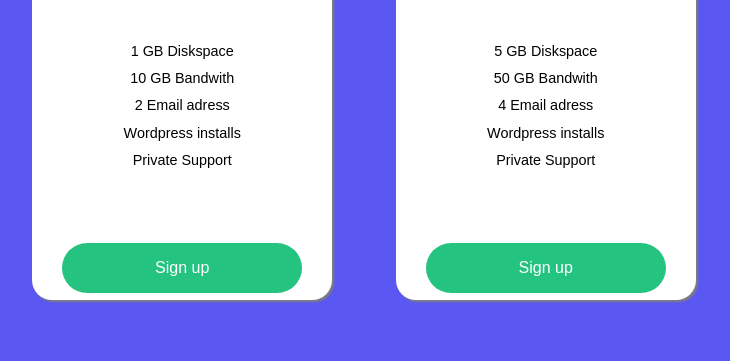
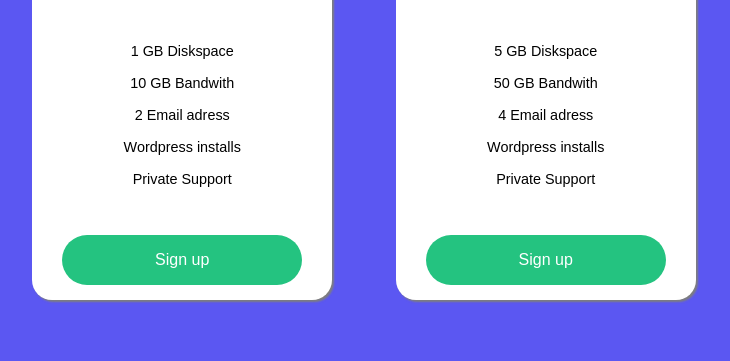
Before and after one commit to tellol/personal-projects, a plain HTML site: page index.html in a window 1280 px wide. Shown: the part 385-746 px from the top of the page, without its empty margins (276-1006 px from the left). Drawn offline with Linux system fonts and the light colour scheme.

Commit message:
Update style.css

```diff
--- a/style.css
+++ b/style.css
@@ -159,11 +159,11 @@ h2>span{
 }
 
 .card ul li{
-	margin-bottom: 0.7rem;
+	margin-bottom: 1rem;
 }
 
 .card-btn{
-	margin-top: 4rem;
+	margin-top: 2rem;
 	width: 80%;
 	background-color: #24C380;
 	border: none;
```
